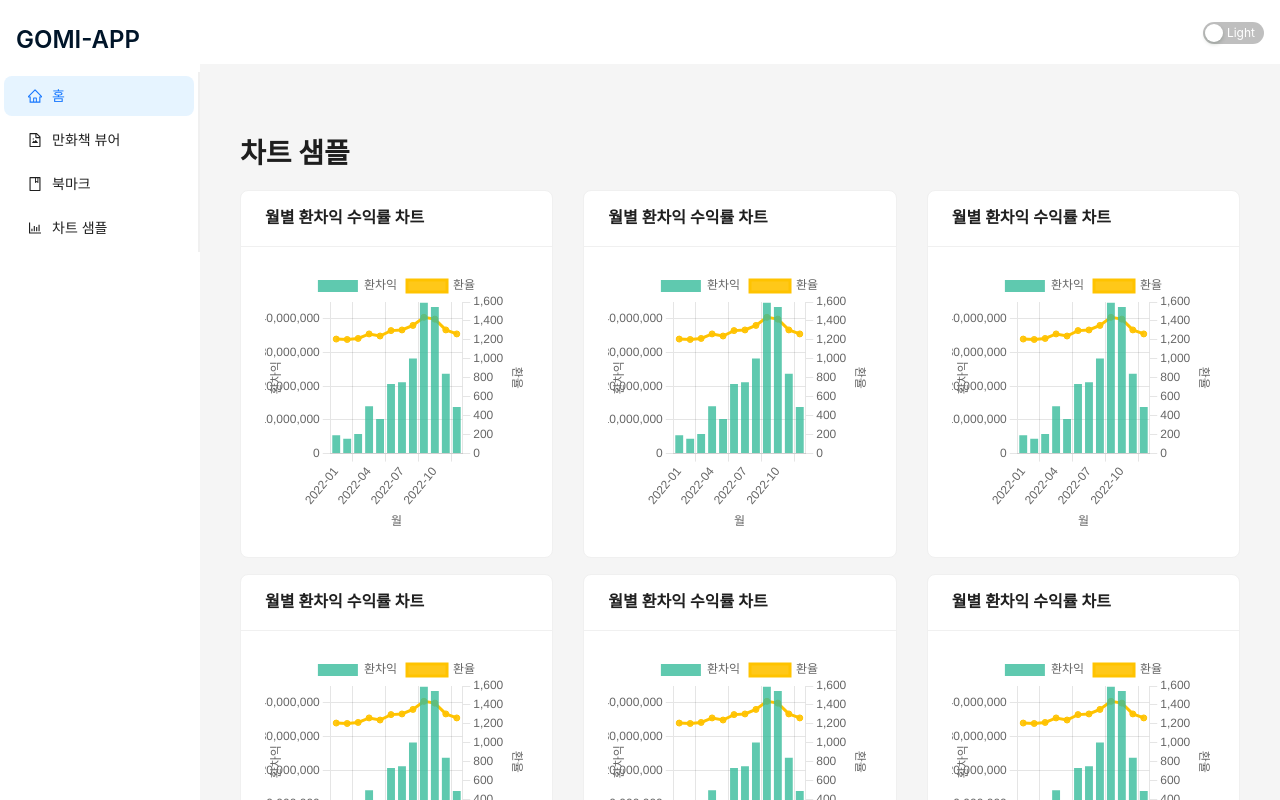
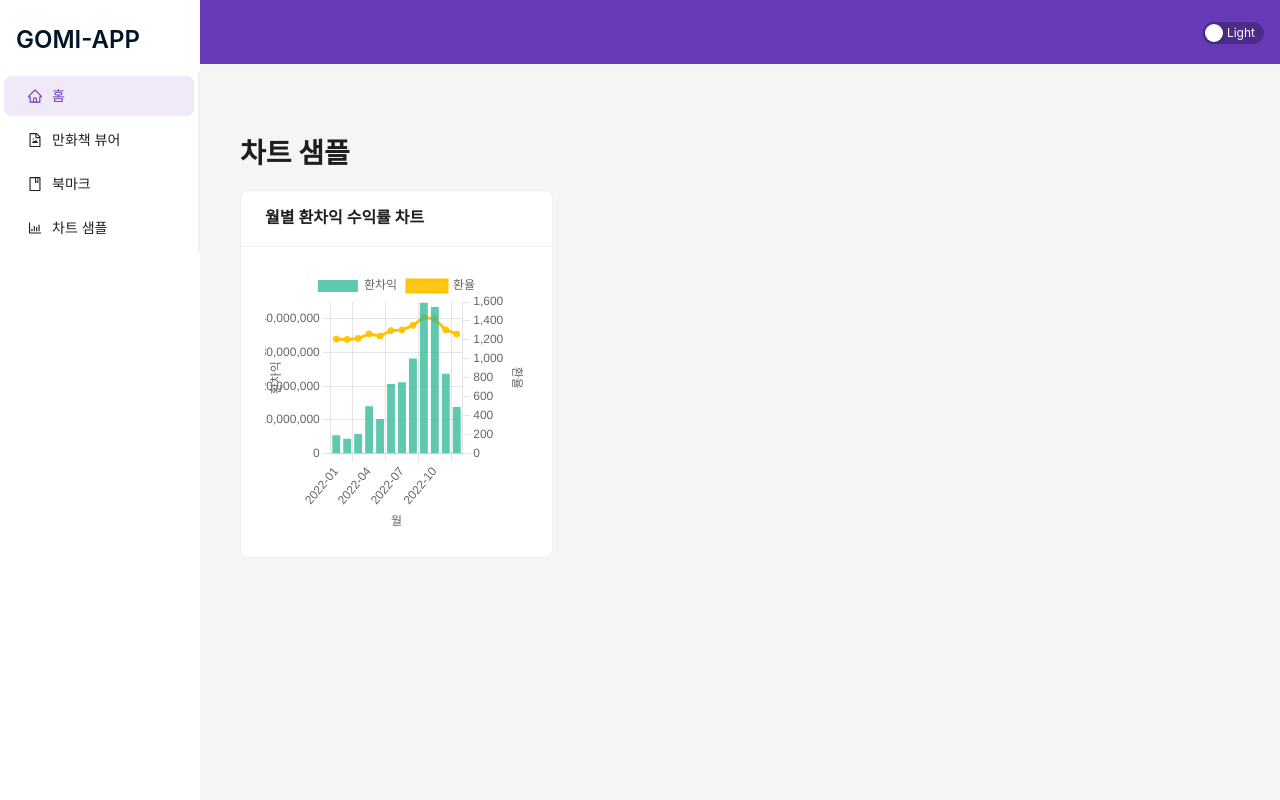
Before and after one commit to silverbullet087/silverbullet-app, a React (Create React App) app: page /chartSample in a window 1280 px wide. Shown: the top 800 px of the page. Built offline with nearby package versions, Linux system fonts and the light colour scheme.

Commit message:
테마 변경 기능 수정. 테마 private color 라이트, 다크에 따라 변경 되게 변경

```diff
--- a/package.json
+++ b/package.json
@@ -12,7 +12,7 @@
     "@types/react-dom": "^18.0.11",
     "antd": "^5.4.5",
     "chart.js": "^4.3.0",
-    "chartjs-adapter-date-fns": "^3.0.0",
+    "chartjs-adapter-date-fns": "^1.0.0",
     "jszip": "^3.10.1",
     "react": "^18.2.0",
     "react-chartjs-2": "^5.2.0",
--- a/src/App.tsx
+++ b/src/App.tsx
@@ -9,14 +9,23 @@ import Title from "antd/lib/typography/Title";
 
 const {Header, Content, Sider} = Layout;
 
+const DEFAULT_LIGHT_COLOR_PRIMARY = '#673ab7';
+const DEFAULT_DARK_COLOR_PRIMARY = '#9c27b0';
+
 function App() {
+
     const [selectedMenuItem, setSelectedMenuItem] = useState("home");
-    const [darkTheme, setDarkTheme] = useState(false);
+    const [darkTheme, setDarkTheme] = useState(localStorage.getItem("darkTheme") === null ? false : JSON.parse(localStorage.getItem("darkTheme") ?? ''));
 
     const history = useHistory();
 
+    const [colorPrimary, setColorPrimary] = useState(localStorage.getItem("colorPrimary") === null ? DEFAULT_LIGHT_COLOR_PRIMARY : localStorage.getItem("colorPrimary") ?? DEFAULT_LIGHT_COLOR_PRIMARY);
+
     const handleThemeChange = (checked: boolean) => {
         setDarkTheme(checked);
+        setColorPrimary(checked ? DEFAULT_DARK_COLOR_PRIMARY : DEFAULT_LIGHT_COLOR_PRIMARY);
+        localStorage.setItem("darkTheme", checked.toString());
+        localStorage.setItem("colorPrimary", checked ? DEFAULT_DARK_COLOR_PRIMARY : DEFAULT_LIGHT_COLOR_PRIMARY);
     };
 
     const handleMenuItemClick = (e: any) => {
@@ -43,6 +52,9 @@ function App() {
     return (
         <ConfigProvider
             theme={{
+                token: {
+                    colorPrimary: colorPrimary,
+                },
                 algorithm: darkTheme ? theme.darkAlgorithm : theme.defaultAlgorithm,
             }}
         >
@@ -70,7 +82,7 @@ function App() {
                                 display: "flex",
                                 alignItems: "center",
                                 justifyContent: "space-between",
-                                backgroundColor: darkTheme ? "#001529" : "#fff",
+                                backgroundColor: colorPrimary ?? DEFAULT_LIGHT_COLOR_PRIMARY,
                             }}
                         >
                             <Space
--- a/src/components/ChartSample/ChartGrid.tsx
+++ b/src/components/ChartSample/ChartGrid.tsx
@@ -33,56 +33,58 @@ const ChartGrid: React.FC<ChartGridProps> = ({}) => {
             >
                 <MonthlyExchangeProfitChart/>
             </Card>
-            <Card
-                // size="small"
-                title={'월별 환차익 수익률 차트'}
-                style={{
-                    width: "100%",
-                    marginBottom: 16,
-                }}
-            >
-                <MonthlyExchangeProfitChart/>
-            </Card>
-            <Card
-                // size="small"
-                title={'월별 환차익 수익률 차트'}
-                style={{
-                    width: "100%",
-                    marginBottom: 16,
-                }}
-            >
-                <MonthlyExchangeProfitChart/>
-            </Card>
-            <Card
-                // size="small"
-                title={'월별 환차익 수익률 차트'}
-                style={{
-                    width: "100%",
-                    marginBottom: 16,
-                }}
-            >
-                <MonthlyExchangeProfitChart/>
-            </Card>
-            <Card
-                // size="small"
-                title={'월별 환차익 수익률 차트'}
-                style={{
-                    width: "100%",
-                    marginBottom: 16,
-                }}
-            >
-                <MonthlyExchangeProfitChart/>
-            </Card>
-            <Card
-                // size="small"
-                title={'월별 환차익 수익률 차트'}
-                style={{
-                    width: "100%",
-                    marginBottom: 16,
-                }}
-            >
-                <MonthlyExchangeProfitChart/>
-            </Card>
+
+            {/*<Card*/}
+            {/*    // size="small"*/}
+            {/*    title={'월별 환차익 수익률 차트'}*/}
+            {/*    style={{*/}
+            {/*        width: "100%",*/}
+            {/*        marginBottom: 16,*/}
+            {/*    }}*/}
+            {/*>*/}
+            {/*    <MonthlyExchangeProfitChart/>*/}
+            {/*</Card>*/}
+            {/*<Card*/}
+            {/*    // size="small"*/}
+            {/*    title={'월별 환차익 수익률 차트'}*/}
+            {/*    style={{*/}
+            {/*        width: "100%",*/}
+            {/*        marginBottom: 16,*/}
+            {/*    }}*/}
+            {/*>*/}
+            {/*    <MonthlyExchangeProfitChart/>*/}
+            {/*</Card>*/}
+            {/*<Card*/}
+            {/*    // size="small"*/}
+            {/*    title={'월별 환차익 수익률 차트'}*/}
+            {/*    style={{*/}
+            {/*        width: "100%",*/}
+            {/*        marginBottom: 16,*/}
+            {/*    }}*/}
+            {/*>*/}
+            {/*    <MonthlyExchangeProfitChart/>*/}
+            {/*</Card>*/}
+            {/*<Card*/}
+            {/*    // size="small"*/}
+            {/*    title={'월별 환차익 수익률 차트'}*/}
+            {/*    style={{*/}
+            {/*        width: "100%",*/}
+            {/*        marginBottom: 16,*/}
+            {/*    }}*/}
+            {/*>*/}
+            {/*    <MonthlyExchangeProfitChart/>*/}
+            {/*</Card>*/}
+            {/*<Card*/}
+            {/*    // size="small"*/}
+            {/*    title={'월별 환차익 수익률 차트'}*/}
+            {/*    style={{*/}
+            {/*        width: "100%",*/}
+            {/*        marginBottom: 16,*/}
+            {/*    }}*/}
+            {/*>*/}
+            {/*    <MonthlyExchangeProfitChart/>*/}
+            {/*</Card>*/}
+
         </Masonry>
     );
 };
```
Also changed, not shown: 1 other file (tests, documents, lock files or other folders).
